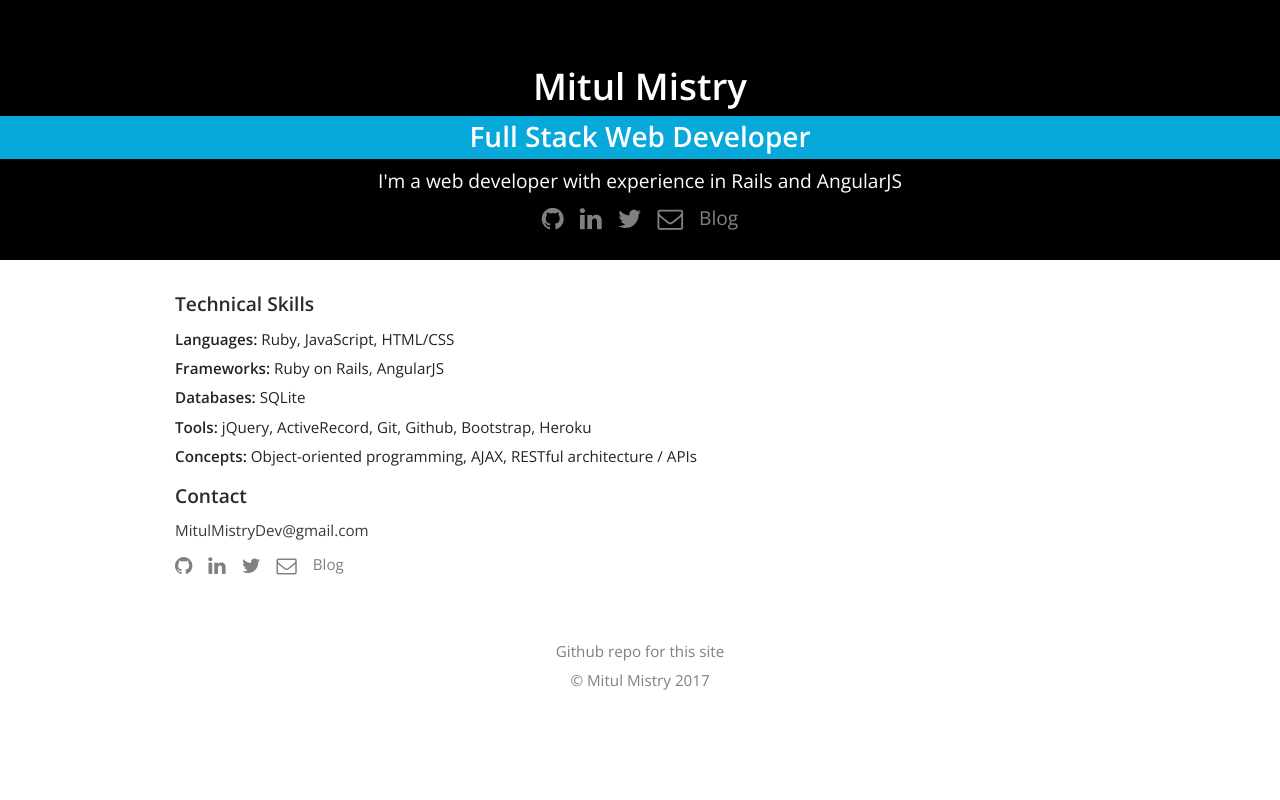
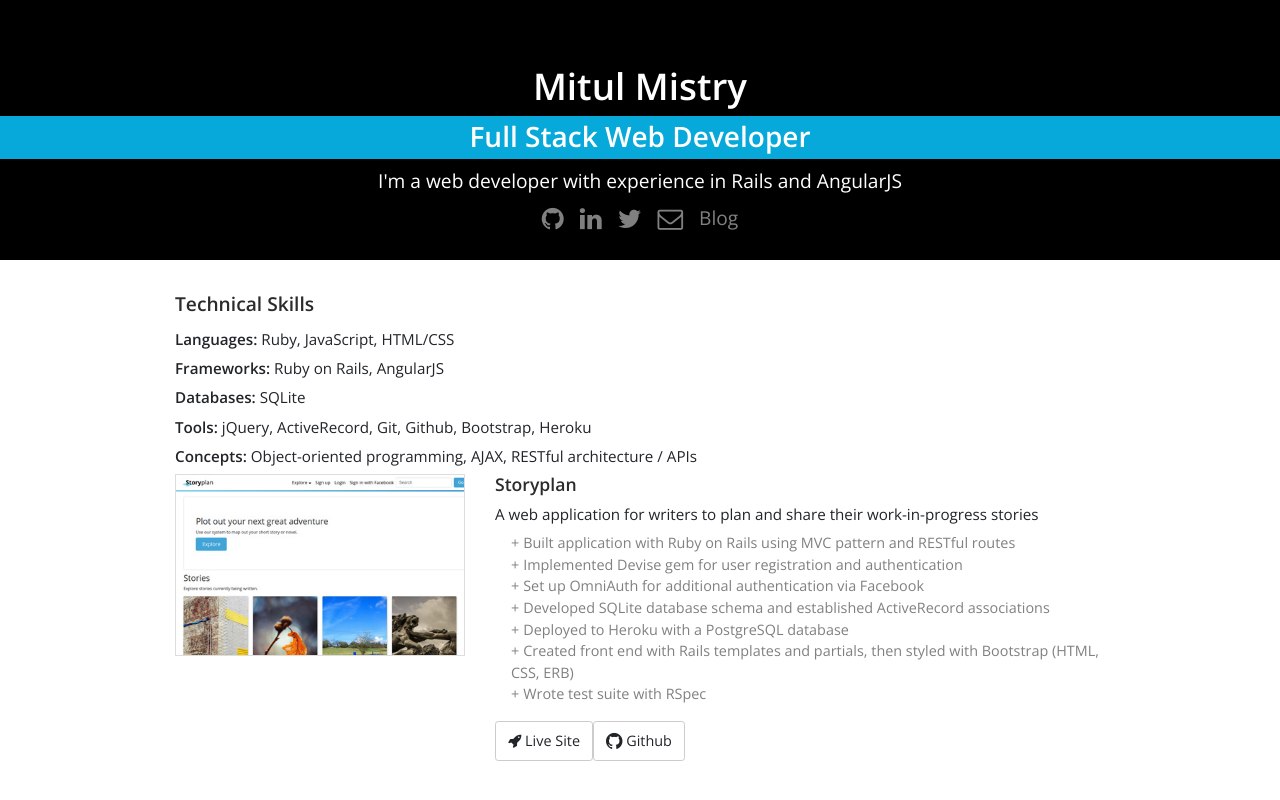
Before and after one commit to MitulMistry/mm-webdev-portfolio-v2, a React (Create React App) app: page / in a window 1280 px wide. Shown: the top 800 px of the page. Built offline with nearby package versions, Linux system fonts and the light colour scheme.

Commit message:
Implement FullAppsContainer for web applications

```diff
--- a/src/components/App.js
+++ b/src/components/App.js
@@ -2,8 +2,39 @@ import React, { Component } from 'react';
 import { Container } from 'reactstrap';
 import { Header } from './Header';
 import { TechnicalSkills } from './TechnicalSkills';
+import { FullAppsContainer } from './FullAppsContainer';
+// import { HalfAppsContainer } from './HalfAppsContainer';
 import { Contact } from './Contact';
 import { Footer } from './Footer';
+
+import imgStoryplan from '../img/app_storyplan.jpg';
+
+const webApps = [
+  {
+    title: "Storyplan",
+    image: imgStoryplan,
+    description: "A web application for writers to plan and share their work-in-progress stories",
+    bullets: [
+      "Built application with Ruby on Rails using MVC pattern and RESTful routes",
+      "Implemented Devise gem for user registration and authentication",
+      "Set up OmniAuth for additional authentication via Facebook",
+      "Developed SQLite database schema and established ActiveRecord associations",
+      "Deployed to Heroku with a PostgreSQL database",
+      "Created front end with Rails templates and partials, then styled with Bootstrap (HTML, CSS, ERB)",
+      "Wrote test suite with RSpec"
+    ],
+    liveUrl: "https://rails-storyplan.herokuapp.com/",
+    github: "https://github.com/MitulMistry/rails-storyplan"
+  }
+];
+
+const webDesigns = [
+
+];
+
+const otherApps = [
+
+];
 
 class App extends Component {
   render() {
@@ -14,6 +45,7 @@ class App extends Component {
         <Container>
           <TechnicalSkills />
           {/* array of web applications (FullApps) - grid? FullAppsContainer */}
+          <FullAppsContainer apps={webApps} />
           {/* array of web designs (HalfApps) - grid HalfAppsContainer */}
           {/* array of other applications (FullApps) */}
           <Contact />
--- a/src/components/FullApp.js
+++ b/src/components/FullApp.js
@@ -1,9 +1,27 @@
 import React from 'react';
+import { Row, Col } from 'reactstrap';
 
 export class FullApp extends React.Component {
   render() {
     return (
-
+      <Row className="row-app">
+        <Col md="4">
+          <a href={this.props.liveUrl} target="_blank"><img src={this.props.image} class="img-fluid img-rounded img-app" /></a>
+        </Col>
+        <Col md="8">
+          <h2>{this.props.title}</h2>
+          <p>{this.props.description}</p>
+          <ul>
+            {this.props.bullets.map((bullet, i) =>
+              <li>{bullet}</li>
+            )}
+          </ul>
+          <p>
+            <a href={this.props.liveUrl} target="_blank" class="btn btn-web-app btn-light" role="button"><span class="fa fa-rocket" aria-hidden="true"></span> Live Site</a>
+            <a href={this.props.github} target="_blank" class="btn btn-web-app btn-light" role="button"><span class="fa fa-github fa-lg"></span> Github</a>
+          </p>
+        </Col>
+      </Row>
     );
   }
 }
--- a/src/components/FullAppsContainer.js
+++ b/src/components/FullAppsContainer.js
@@ -1,9 +1,22 @@
 import React from 'react';
+import { FullApp } from './FullApp';
 
 export class FullAppsContainer extends React.Component {
   render() {
     return (
-
+      <div>
+        {this.props.apps.map((app, i) =>
+          <FullApp
+            key={i}
+            title={app.title}
+            image={app.image}
+            description={app.description}
+            bullets={app.bullets}
+            liveUrl={app.liveUrl}
+            github={app.github}
+          />
+        )}
+      </div>
     );
   }
 }
```
